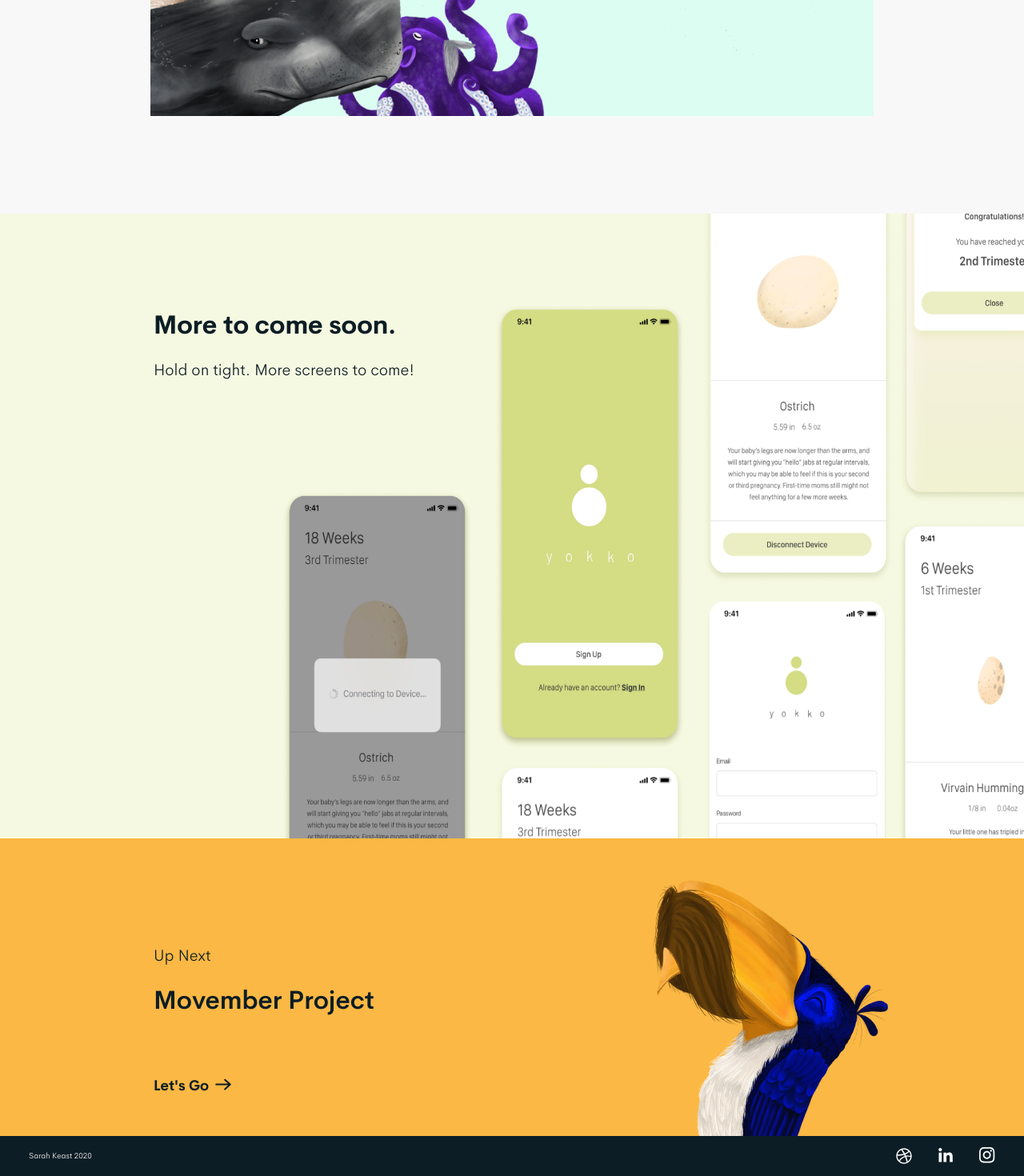
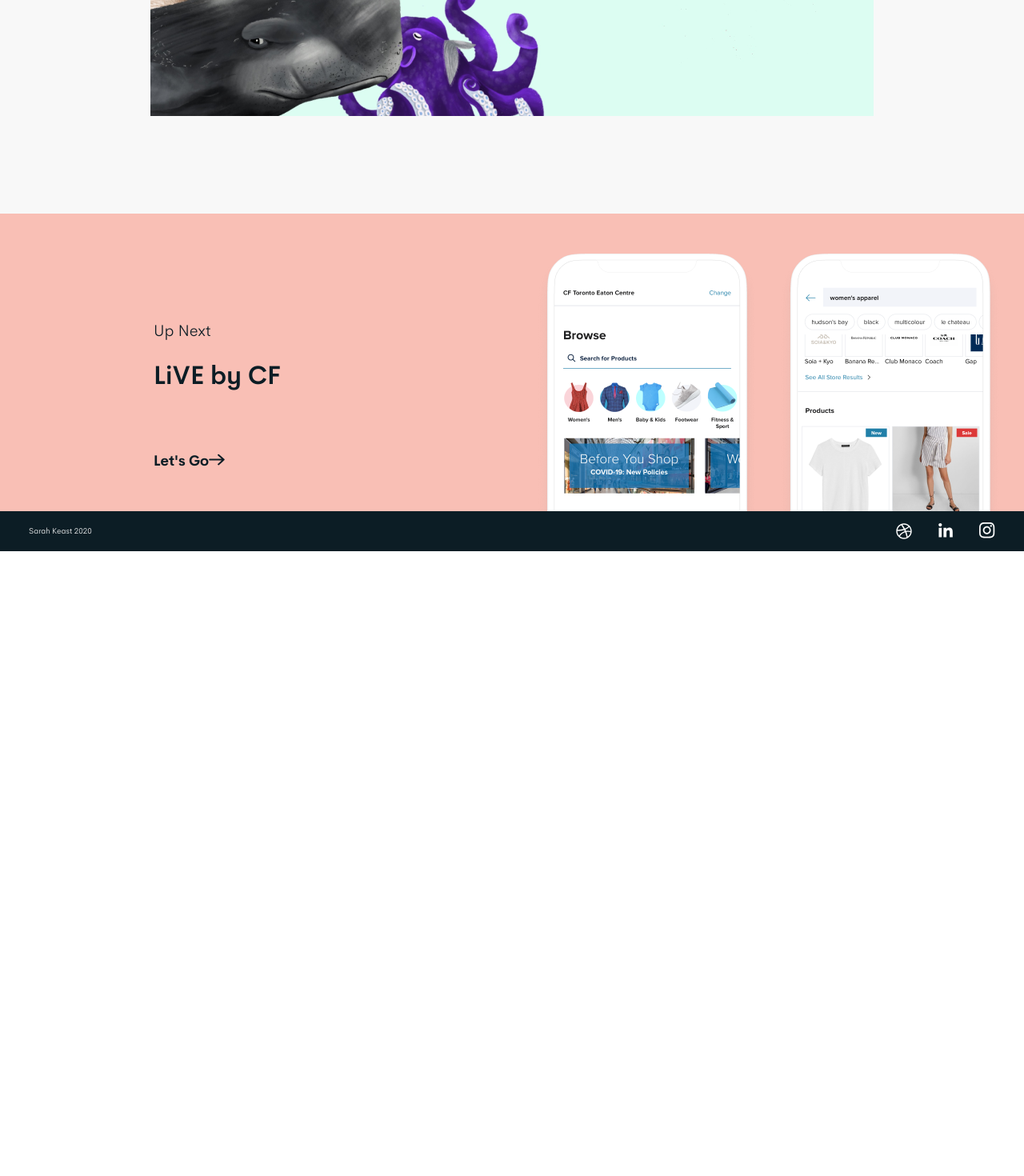
Before and after one commit to JoelChev/sarahhkeast_portfolio, a React (Create React App) app in the folder sarahhkeast_portfolio/: page /project/1 in a window 1280 px wide. Shown: the part 9986-11456 px from the top of the page at 80% size. After the commit the page ends 10675 px from the top, so only its background shows below. Built offline with nearby package versions, Linux system fonts and the light colour scheme.

Commit message:
Made a reusable next project container to style for each page

```diff
--- /dev/null
+++ b/sarahhkeast_portfolio/src/components/next-project-card.jsx
@@ -0,0 +1,47 @@
+import React, { memo } from 'react';
+import classnames from 'classnames';
+import PropTypes from "prop-types";
+
+import ArrowRightBlack from '../assets/arrow-right-black.svg';
+
+const nextProjectCard = 'next-project-card';
+
+const NextProjectCard = ({ nextProjectId, title, backgroundColor, image }) => (
+    <div className={`${nextProjectCard}`}
+        style={{
+            backgroundColor: backgroundColor ? backgroundColor : '$color-yokko-yellow'
+        }}>
+        <div className={`${nextProjectCard}__title-container`}>
+            <div className={`${nextProjectCard}__title-wrapper`}>
+                <span className={`${nextProjectCard}__text`}>Up Next</span>
+                <h4 className={`${nextProjectCard}__title`}>{title}</h4>
+                <div className={`${nextProjectCard}__link-container`}>
+                    <a className={`${nextProjectCard}__link`}
+                        href={`/project/${nextProjectId}`}>
+                        <span className={`${nextProjectCard}__link-text`}>Let's Go</span>
+                        <img className={`${NextProjectCard}__link-image`}
+                            src={ArrowRightBlack}
+                            alt='Next Project Arrow' />
+                    </a>
+                </div>
+            </div>
+        </div>
+        <div className={`${nextProjectCard}__image-container`}>
+            <img className={`${nextProjectCard}__image`}
+                src={require(`../assets/${image.src}.png`)}
+                alt={`${image.alt_text}`} />
+            <img className={`${nextProjectCard}__image-mobile`}
+                src={require(`../assets/${image.src_mobile}.png`)}
+                alt={`${image.alt_text}`} />
+        </div>
+    </div>
+)
+
+NextProjectCard.propTypes = {
+    nextProjectId: PropTypes.number,
+    title: PropTypes.string,
+    backgroundColor: PropTypes.string,
+    image: PropTypes.arrayOf(PropTypes.object),
+}
+
+export default memo(NextProjectCard);
--- a/sarahhkeast_portfolio/src/components/project-content.jsx
+++ b/sarahhkeast_portfolio/src/components/project-content.jsx
@@ -1,7 +1,6 @@
 import React, { memo } from 'react';
 import classnames from 'classnames';
 import PropTypes from "prop-types";
-import { render } from '@testing-library/react';
 
 const projectContent = 'project-content';
 
@@ -54,12 +53,12 @@
                                 <React.Fragment>
                                     <img className={`${projectContent}__gallery-image`}
                                         src={require(`../assets/${image.src}.png`)}
-                                        alt_text={image.alt_text} />
+                                        alt={image.alt_text} />
                                     {
                                         image.src_mobile ?
                                             <img className={`${projectContent}__gallery-image-mobile`}
                                                 src={require(`../assets/${image.src_mobile}.png`)}
-                                                alt_text={image.alt_text} />
+                                                alt={image.alt_text} />
                                             : null
                                     }
                                 </React.Fragment>
--- a/sarahhkeast_portfolio/src/constants/projects.json
+++ b/sarahhkeast_portfolio/src/constants/projects.json
@@ -23,6 +23,7 @@
                 ],
                 "date": "January 2018"
             },
+            "showMoreScreensBanner": true,
             "contentType": "textAndImage",
             "content": [
                 {
@@ -61,7 +62,16 @@
                         }
                     ]
                 }
-            ]
+            ],
+            "nextProject": {
+                "title": "Movember Project",
+                "backgroundColor": "#FBB844",
+                "image": {
+                    "src": "yokko/next-project-movember",
+                    "src_mobile": "yokko/next-project-movember",
+                    "alt_text": "Movember Project Toucan"
+                }
+            }
         },
         {
             "landing": {
@@ -86,6 +96,7 @@
                 ],
                 "date": "November 2019"
             },
+            "showMoreScreensBanner": false,
             "contentType": "gallery",
             "content": [
                 {
@@ -293,7 +304,16 @@
                         }
                     ]
                 }
-            ]
+            ],
+            "nextProject": {
+                "title": "LiVE by CF",
+                "backgroundColor": "#f9bfb5",
+                "image": {
+                    "src": "movember/next-project-cf",
+                    "src_mobile": "movember/next-project-cf",
+                    "alt_text": "LiVE by CF Screens"
+                }
+            }
         }
     ]
 }
--- a/sarahhkeast_portfolio/src/pages/project-page.jsx
+++ b/sarahhkeast_portfolio/src/pages/project-page.jsx
@@ -6,6 +6,7 @@
 import ProjectHeading from '../components/project-heading';
 import ProjectDescription from '../components/project-description';
 import ProjectContent from '../components/project-content';
+import NextProjectCard from '../components/next-project-card';
 
 import Projects from '../constants/projects.json';
 
@@ -58,10 +59,25 @@
         });
     }
 
+    renderNextProjectCard() {
+        const { projects } = Projects;
+        const { projectId } = this.props.match.params;
+        const nextProjectId = (projects.length - (projectId + 1)) % (projects.length + 1);
+        const { nextProject } = projects[projectId];
+        return (
+            <NextProjectCard
+                nextProjectId={nextProjectId}
+                title={nextProject.title}
+                backgroundColor={nextProject.backgroundColor}
+                image={nextProject.image}
+            />
+        );
+    }
+
     render() {
         const { projects } = Projects;
         const { projectId } = this.props.match.params;
-        const { contentType } = projects[projectId];
+        const { contentType, showMoreScreensBanner } = projects[projectId];
         //This makes a circular next-index.
         const nextProjectId = (projects.length - (projectId + 1)) % (projects.length + 1);
         return (
@@ -86,6 +102,8 @@
                             this.renderProjectContent()
                         }
                     </div>
+                    {
+                        showMoreScreensBanner ?
                             <div className={`${projectPage}__banner-container`}>
                                 <div className={`${projectPage}__banner-title-container`}>
                                     <div className={`${projectPage}__banner-title-wrapper`}>
@@ -98,28 +116,12 @@
                                     <img className={`${projectPage}__banner-image-mobile`} src={YokkoBannerSmall} alt="Yokko Banner Image" />
                                 </div>
                             </div>
-                    <div className={`${projectPage}__next-project-container`}>
-                        <div className={`${projectPage}__next-project-title-container`}>
-                            <div className={`${projectPage}__next-project-title-wrapper`}>
-                                <span className={`${projectPage}__next-project-text`}>Up Next</span>
-                                <h4 className={`${projectPage}__next-project-title`}>Movember Project</h4>
-                                <div className={`${projectPage}__next-project-link-container`}>
-                                    <a className={`${projectPage}__next-project-link`}
-                                        href={`/project/${nextProjectId}`}>
-                                        <span className={`${projectPage}__next-project-link-text`}>Let's Go</span>
-                                        <img className={`${projectPage}__next-project-link-image`}
-                                            src={ArrowRightBlack}
-                                            alt='Next Project Arrow' />
-                                    </a>
-                                </div>
-                            </div>
-                        </div>
-                        <div className={`${projectPage}__next-project-image-container`}>
-                            <img className={`${projectPage}__next-project-image`}
-                                src={MovemberNextProject}
-                                alt='Movember Project Toucan' />
-                        </div>
-                    </div>
+                            : null
+                    }
+
+                    {
+                        this.renderNextProjectCard()
+                    }
                     <Footer isDark={true} showIcons={true} />
                 </div>
             </div>
--- /dev/null
+++ b/sarahhkeast_portfolio/src/styles/components/next-project-card.scss
@@ -0,0 +1,112 @@
+.next-project-card {
+        height: 372px;
+        width: 100%;
+        background-color: $color-yellow-highlight;
+        display: flex;
+        @media (max-width: $breakpoint-tablet) {
+            flex-direction: column;;
+            height: 524px;
+            padding: 0 18px;
+            width: calc(100% - 36px);
+    }
+
+    &__title-container {
+        width: 50%;
+        margin-top: 84px;
+        display: flex;
+        flex-direction: flex-start;
+        align-items: center;
+        margin-left: 15%;
+        @media (max-width: $breakpoint-tablet) {
+            margin-top: 56px;
+            padding-bottom: 17px;
+            margin-left: 0;
+        }
+    }
+
+    &__text {
+        font-size: 20px;
+        line-height: 40px;
+        @media (max-width: $breakpoint-tablet) {
+            font-size: 18px;
+            line-height: 26px;
+        }
+    }
+
+    &__title {
+        margin-top: 16px;
+        font-size: 32px;
+        line-height: 40px;
+        font-weight: 500;
+
+        @media (max-width: $breakpoint-tablet) {
+            font-size: 24px;
+            line-height: 30px;
+        }
+    }
+
+    &__image-container {
+        width: 50%;
+        display: flex;
+        flex-direction: column;
+        align-items: center;
+        justify-content: flex-end;
+        margin-left: -15%;
+
+        @media (max-width: $breakpoint-tablet) {
+            width: 100%;
+            flex-direction: row;
+            align-items: baseline;
+            overflow: hidden;
+            margin-left: 0;
+        }
+    }
+
+    &__image {
+        max-height: 100%;
+        @media (max-width: $breakpoint-tablet) {
+            display: none;
+        }
+    }
+
+    &__image-mobile {
+        max-height: 100%;
+        @media (min-width: $breakpoint-tablet) {
+            display: none;
+        }
+    }
+
+    &__link-container {
+        margin-top: 66px;
+        @media (max-width: $breakpoint-tablet) {
+            margin-top: 33px;
+        }
+    }
+
+    &__link {
+        text-decoration: none;
+        &:hover, &:active {
+            text-decoration: underline;
+            text-decoration-color: $color-black;
+        }
+    }
+
+    &__link-text {
+        font-size: 18px;
+        line-height: 40px;
+        font-weight: 600;
+        @media (max-width: $breakpoint-tablet) {
+            font-size: 14px;
+            line-height: 22px;
+        }
+    }
+
+    &__link-image {
+        margin-left: 8px;
+        @media (max-width: $breakpoint-tablet) {
+            margin-bottom: -2px;
+            width: 14px;
+            height: 14px;
+        }
+    }
+}
--- a/sarahhkeast_portfolio/src/styles/main.scss
+++ b/sarahhkeast_portfolio/src/styles/main.scss
@@ -7,6 +7,7 @@
 @import'./components/footer.scss';
 @import './components/header.scss';
 @import './components/menu-modal.scss';
+@import './components/next-project-card.scss';
 @import './components/project-card.scss';
 @import'./components/project-content.scss';
 @import './components/project-description.scss';
--- a/sarahhkeast_portfolio/src/styles/pages/project-page.scss
+++ b/sarahhkeast_portfolio/src/styles/pages/project-page.scss
@@ -127,107 +127,4 @@
         }
     }
 
-    &__next-project-container {
-        height: 372px;
-        width: 100%;
-        background-color: $color-yellow-highlight;
-        display: flex;
-        @media (max-width: $breakpoint-tablet) {
-            flex-direction: column;;
-            height: 524px;
-            padding: 0 18px;
-            width: calc(100% - 36px);
-        }
-    }
-
-    &__next-project-title-container {
-        width: 50%;
-        margin-top: 84px;
-        display: flex;
-        flex-direction: flex-start;
-        align-items: center;
-        margin-left: 15%;
-        @media (max-width: $breakpoint-tablet) {
-            margin-top: 56px;
-            padding-bottom: 17px;
-            margin-left: 0;
-        }
-    }
-
-    &__next-project-text {
-        font-size: 20px;
-        line-height: 40px;
-        @media (max-width: $breakpoint-tablet) {
-            font-size: 18px;
-            line-height: 26px;
-        }
-    }
-
-    &__next-project-title {
-        margin-top: 16px;
-        font-size: 32px;
-        line-height: 40px;
-        font-weight: 500;
-
-        @media (max-width: $breakpoint-tablet) {
-            font-size: 24px;
-            line-height: 30px;
-        }
-    }
-
-    &__next-project-image-container {
-        width: 50%;
-        display: flex;
-        flex-direction: column;
-        align-items: center;
-        justify-content: flex-end;
-        margin-left: -15%;
-
-        @media (max-width: $breakpoint-tablet) {
-            width: 100%;
-            flex-direction: row;
-            align-items: baseline;
-            overflow: hidden;
-            margin-left: 0;
-        }
-    }
-
-    &__next-project-image {
-        max-height: 100%;
-    }
-
-    &__next-project-link-container {
-        margin-top: 66px;
-        @media (max-width: $breakpoint-tablet) {
-            margin-top: 33px;
-        }
-    }
-
-    &__next-project-link {
-        text-decoration: none;
-        &:hover, &:active {
-            text-decoration: underline;
-            text-decoration-color: $color-black;
-        }
-    }
-
-    &__next-project-link-text {
-        font-size: 18px;
-        line-height: 40px;
-        font-weight: 600;
-        @media (max-width: $breakpoint-tablet) {
-            font-size: 14px;
-            line-height: 22px;
-        }
-    }
-
-    &__next-project-link-image {
-        margin-left: 8px;
-        @media (max-width: $breakpoint-tablet) {
-            margin-bottom: -2px;
-            width: 14px;
-            height: 14px;
-        }
-    }
-
 }
--- a/sarahhkeast_portfolio/src/styles/variables.scss
+++ b/sarahhkeast_portfolio/src/styles/variables.scss
@@ -12,6 +12,7 @@
 $color-yellow-highlight: #FBB844;
 $color-yokko-yellow: #f6f9e1;
 $color-movember-yellow: #fde2b4;
+$color-cf-red: #f9bfb5;
 
 // Breakpoints
 $breakpoint-mobile: 324px;
```
Also changed, not shown: sarahhkeast_portfolio/src/assets/movember/next-project-cf.png (added), sarahhkeast_portfolio/src/assets/yokko/next-project-movember.png (added). Lines whose indentation alone changed are shown as unchanged.
